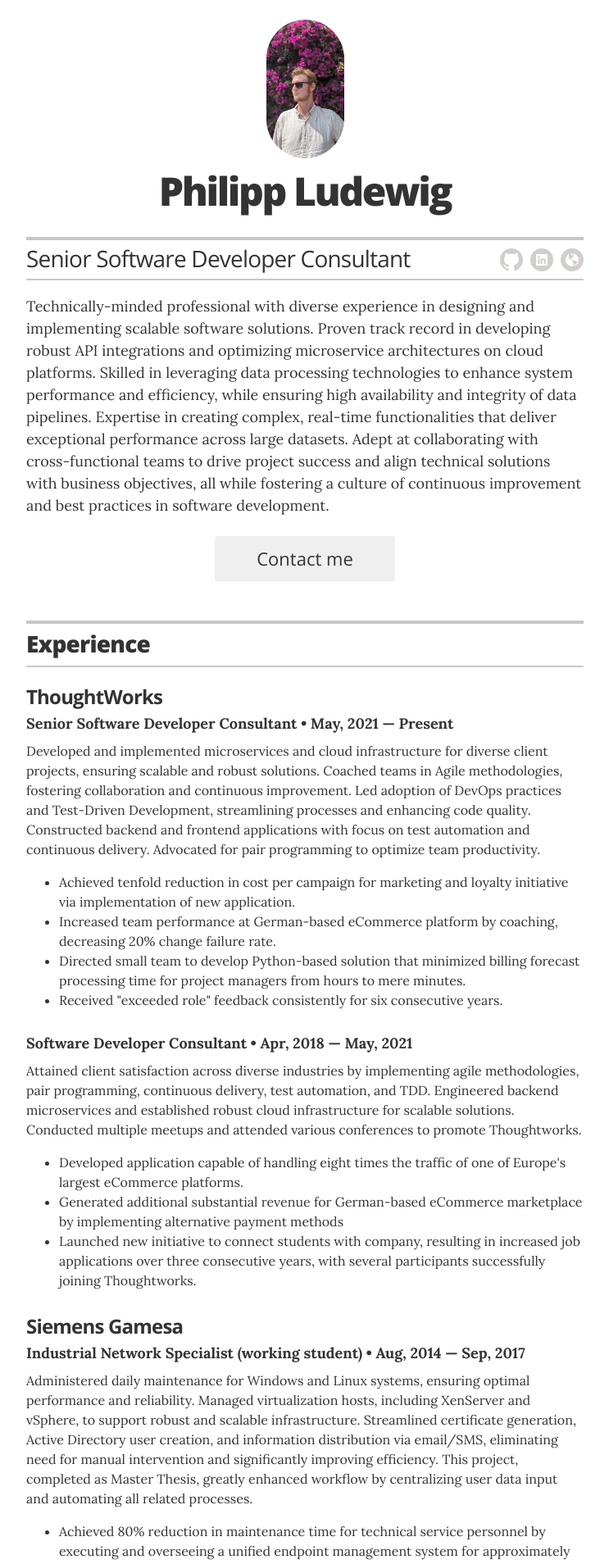
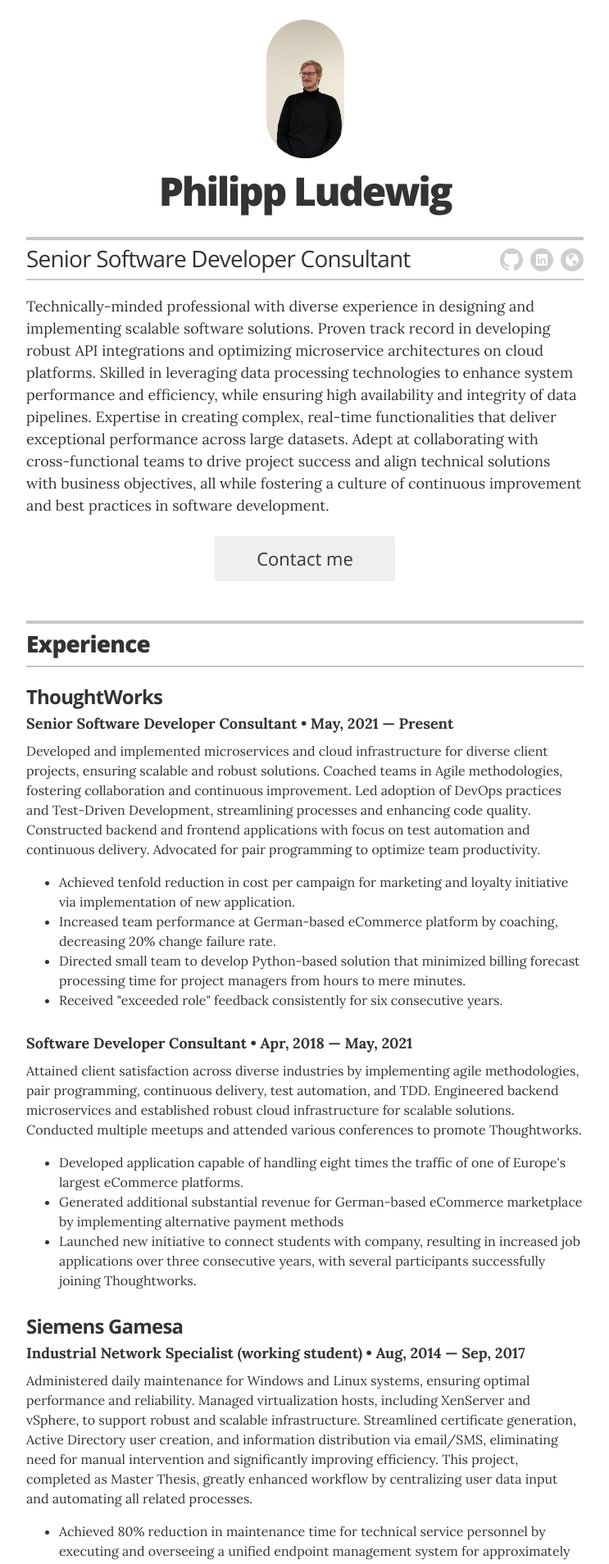
Before and after one commit to DiesDasJenes/DiesDasJenes.github.io, a Jekyll site: the page built from index.html, in a window 1280 px wide. Shown: the top 1908 px of the page at 82% size, without its empty margins (268-1011 px from the left). Built offline with Jekyll 4.4.1, drawn with Linux system fonts in a browser that asks for light colours.

Commit message:
Add new image

```diff
--- a/_layouts/resume.html
+++ b/_layouts/resume.html
@@ -13,7 +13,7 @@
 
         <!-- You can turn off the avatar in _config.yml by setting to false -->
         {% if site.resume_avatar == 'true' %}
-        <img src="images/moi.jpg" alt="my photo" class="avatar no-print" itemprop="image">
+        <img src="images/moi2.jpg" alt="my photo" class="avatar no-print" itemprop="image">
         {% endif %}
 
         <!-- Your name is defined in the _config.yml file -->
```
Also changed, not shown: images/moi2.jpg (added).
